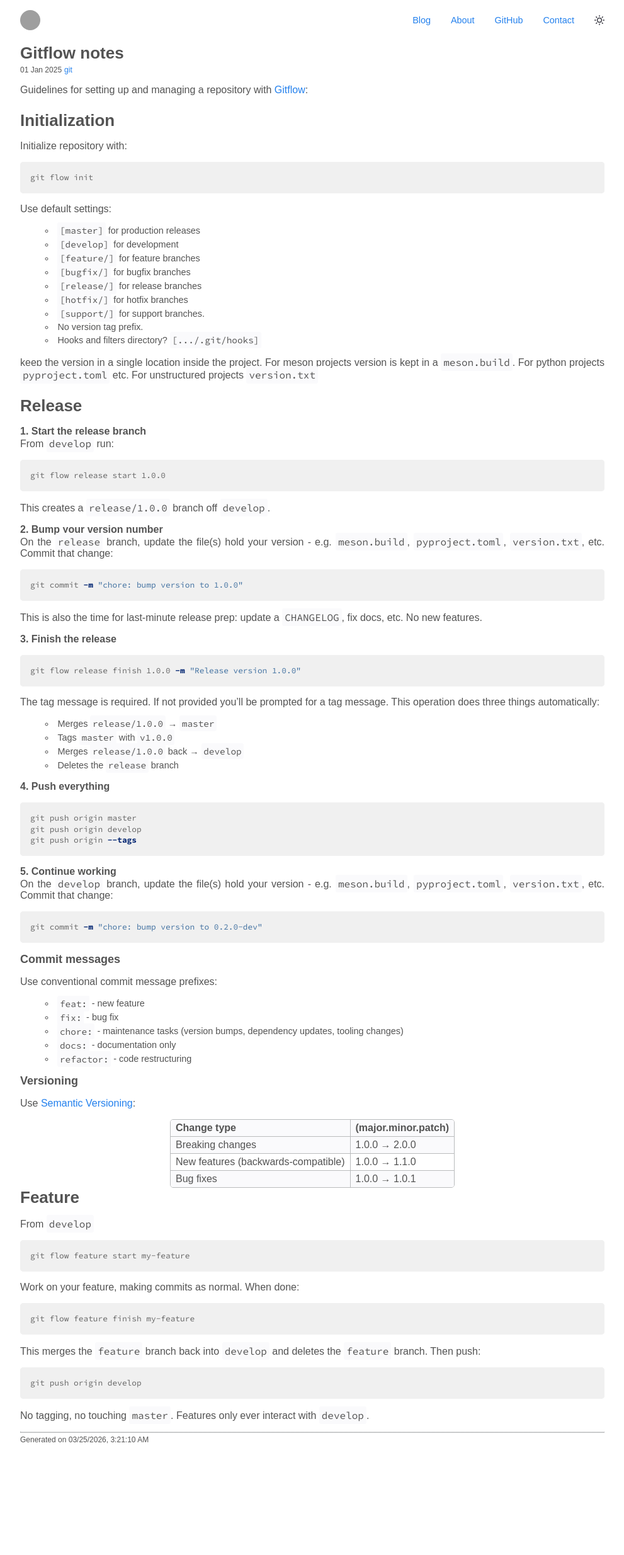
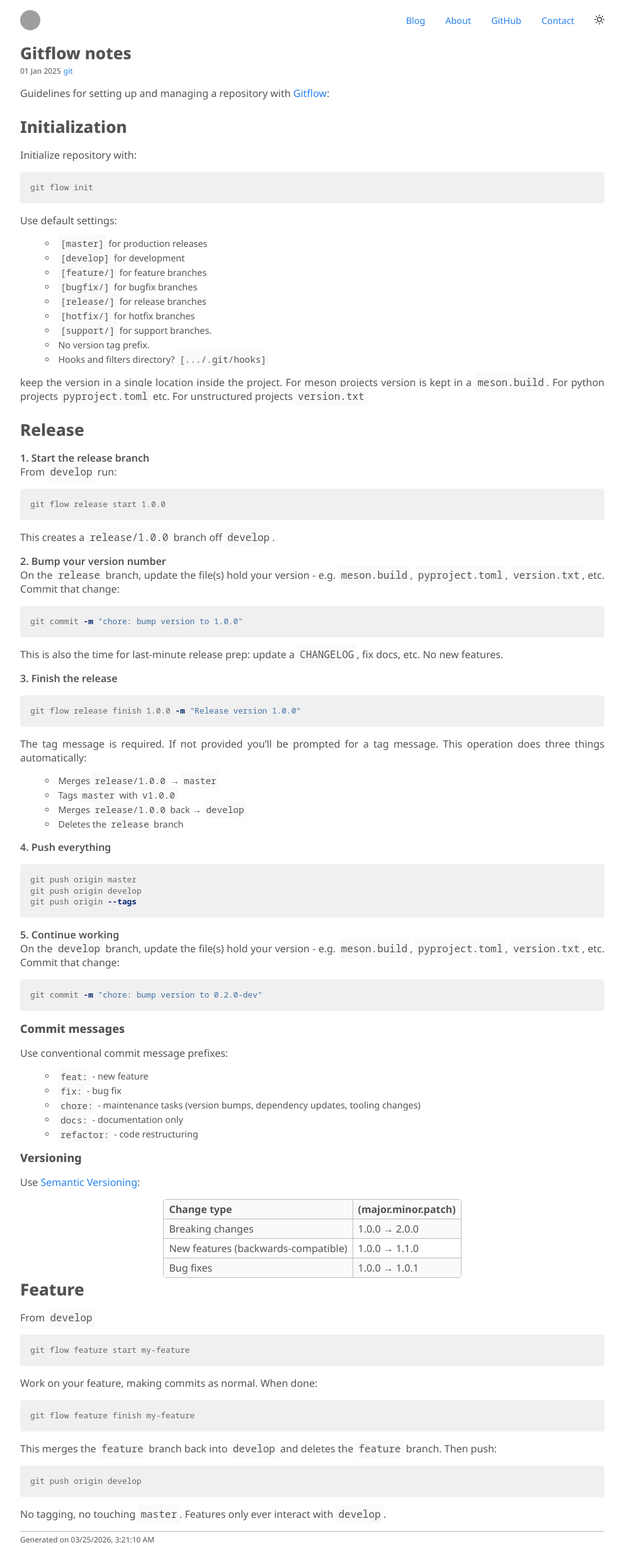
Before and after one commit to kuravih/kuravih.github.io, a Jekyll site: the page built from _posts/2025-01-01-git-flow-notes.md, in a window 1280 px wide. Shown: the whole page at 63% size, without its empty margins (144-1135 px from the left). Built offline with Jekyll 4.4.1, drawn with Linux system fonts in a browser that asks for light colours; some web fonts are replaced; before the commit the page ends 2309 px from its top, so only the background shows below that; grey boxes are pictures that could not be loaded.

Commit message:
Change font again

```diff
--- a/style.scss
+++ b/style.scss
@@ -1,7 +1,7 @@
 ---
 ---
 
-@import url('https://fonts.googleapis.com/css2?family=Google+Sans+Flex:opsz,wdth,wght,ROND@6..144,25..125,1..1000,00..25&family=Source+Code+Pro:ital,wght@0,200..900;1,200..900&display=swap');
+@import url('https://fonts.googleapis.com/css2?family=Noto+Sans+Mono:wght@100..900&family=Noto+Sans:ital,wght@0,100..900;1,100..900&display=swap');
 
 html,
 html[data-theme="light"] {
@@ -68,11 +68,11 @@ html {
 }
 
 body {
-  font-family: "Google Sans Flex", sans-serif;
+  font-family: "Noto Sans", sans-serif;
   font-optical-sizing: auto;
+  font-weight: 400;
   font-style: normal;
-  font-weight: 400;
-  font-variation-settings: "slnt" 0, "wdth" 80, "GRAD" 0, "ROND" 10;
+  font-variation-settings: "wdth" 100;
   color: var(--color-text-main);
   background-color: var(--color-bg-main);
   -webkit-text-size-adjust: 100%;
@@ -95,7 +95,7 @@ h3,
 h4,
 h5,
 h6 {
-  font-weight: 600;
+  font-weight: 800;
   font-variation-settings: "slnt" 0, "wdth" 100, "GRAD" 0, "ROND" 25;
   margin: 0;
 }
@@ -250,8 +250,11 @@ blockquote {
 
 code,
 pre {
-  font-family: "Source Code Pro", monospace;
+  font-family: "Noto Sans Mono", monospace;
+  font-optical-sizing: auto;
   font-weight: 400;
+  font-style: normal;
+  font-variation-settings: "wdth" 100;
 }
 
 code {
```
Also changed, not shown: _posts/2025-01-01-git-flow-notes.md (+0 -1 lines).
